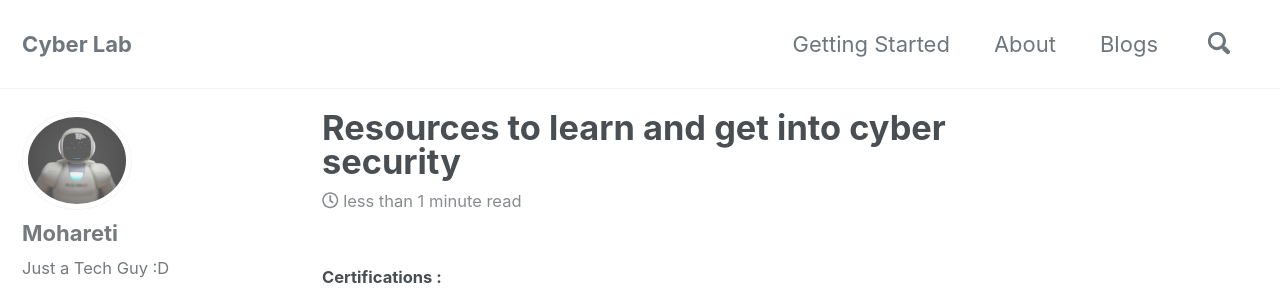
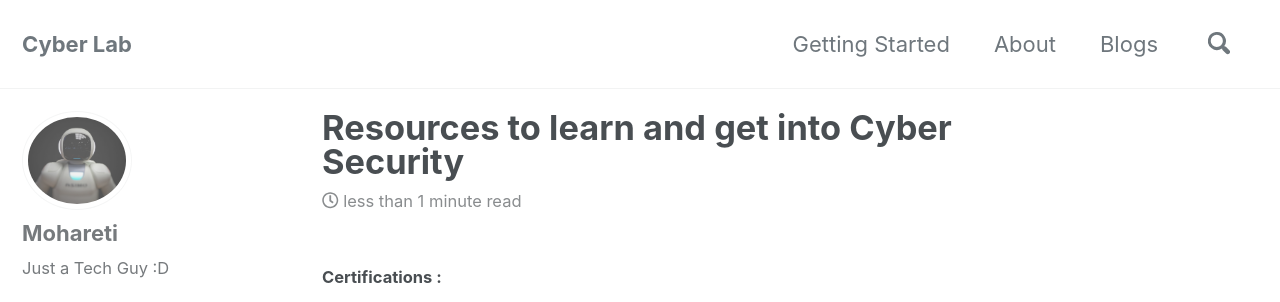
Before and after one commit to mohareti/cyberlab, a Jekyll site: the page built from _posts/2019-10-28-Resources to learn and get into Cyber Security.md, in a window 1280 px wide and 900 px high. Shown: the top 302 px of the window. Built offline with Jekyll 4.4.1, drawn with Linux system fonts in a browser that asks for light colours; cached includes are drawn as plain includes; nearby versions of some CDN libraries; part of the change alters nothing that is shown; some of the changed text lies outside the part shown.

```diff
--- a/_posts/2019-10-28-Resources to learn and get into Cyber Security.md
+++ b/_posts/2019-10-28-Resources to learn and get into Cyber Security.md
@@ -1,3 +1,23 @@
+---
+title: "Resources to learn and get into Cyber Security"
+categories:
+  - Edge Case
+tags:
+  - content
+  - css
+  - edge case
+  - lists
+  - markup
+
+values:
+  layout: single
+  author_profile: true
+  read_time: true
+  comments: true
+  share: true
+  related: true
+---
+
 #### Certifications :
 -	[Comptia cyber security analyst](https://www.comptia.org/certifications/cybersecurity-analyst)
 -	[Comptia pentest +](https://www.comptia.org/certifications/pentest)
```
